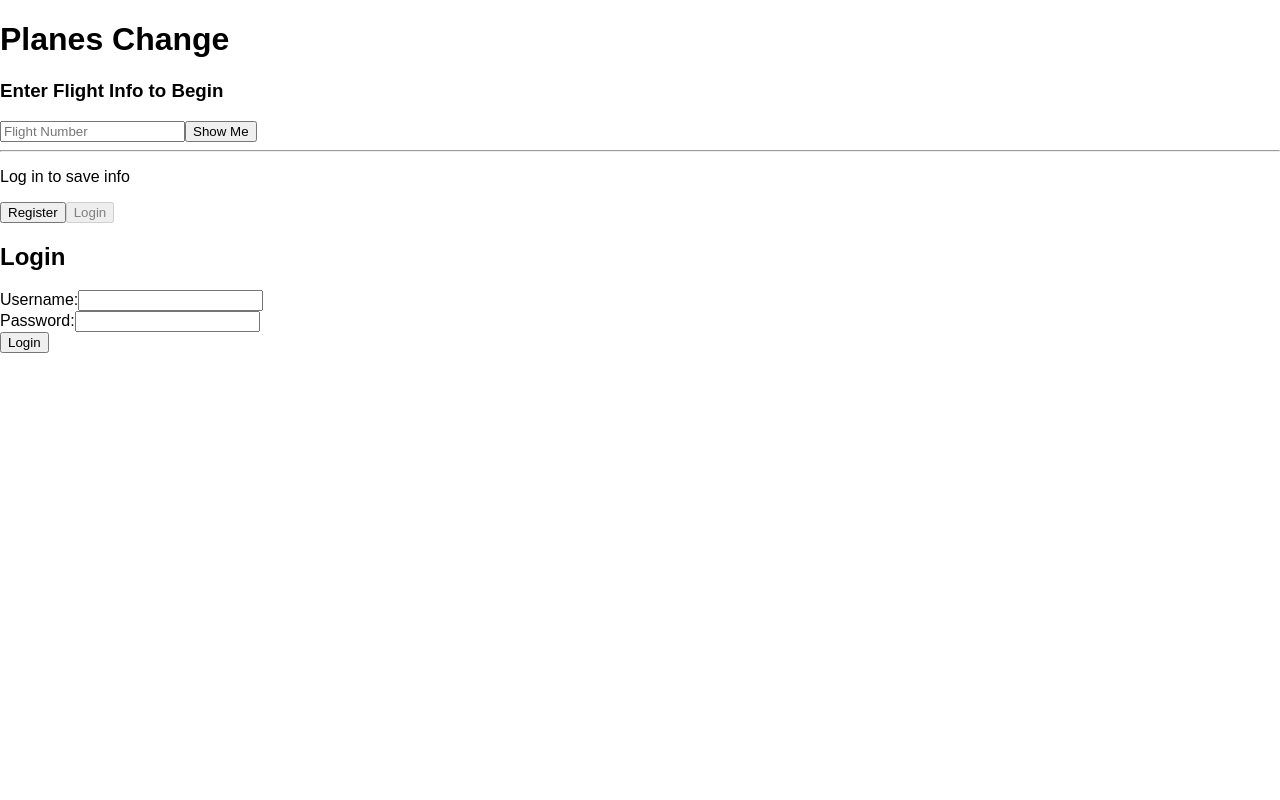
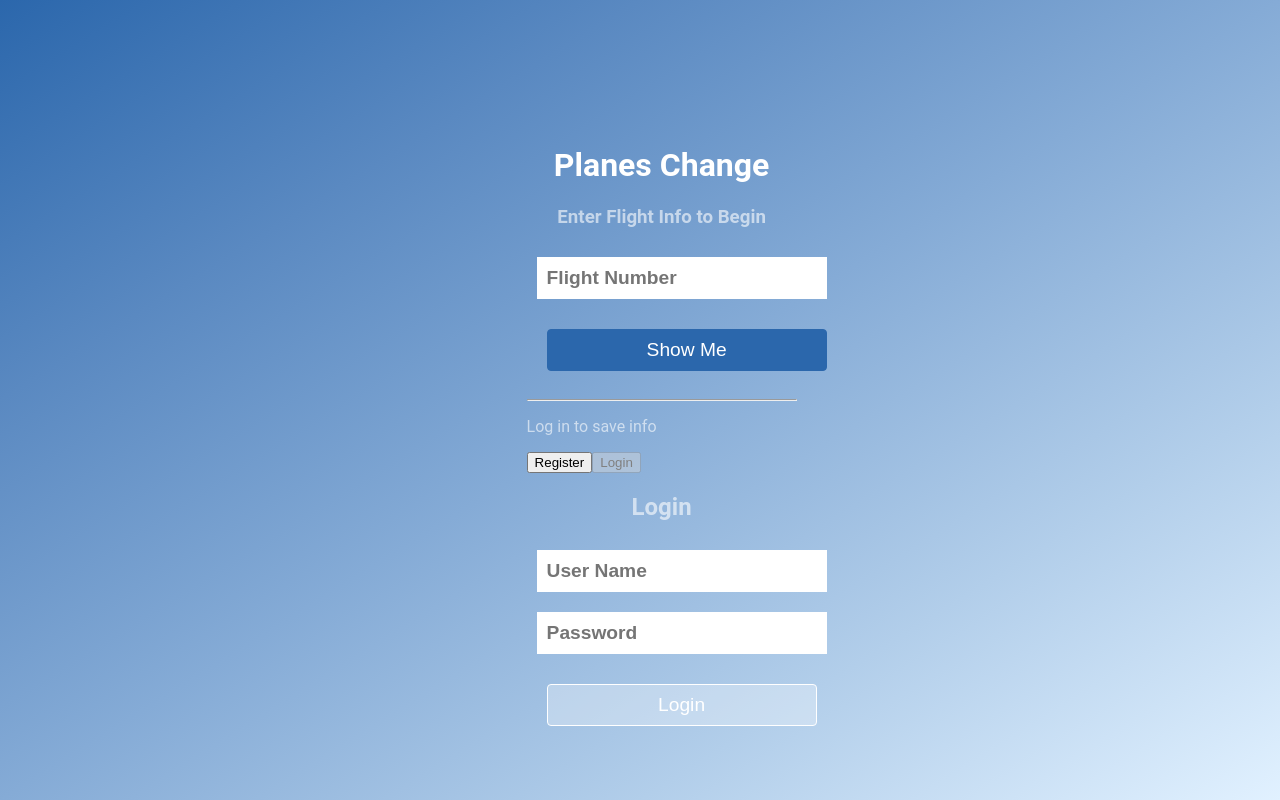
Before and after one commit to KathrynParker/planeschange, a React (Create React App) app in the folder client/: page /login in a window 1280 px wide. Built offline with nearby package versions, Linux system fonts and the light colour scheme.

Commit message:
first go at css

```diff
--- a/client/src/App.css
+++ b/client/src/App.css
@@ -1,28 +1,69 @@
-.App {
+html, body {
+  margin:0;
+  padding:0;
+  height:100%;
+  font-family: 'Roboto', sans-serif;
+  color: rgba(255, 255, 255, 0.6);
+}
+
+body {
+  background-image: linear-gradient(to right bottom, #2b67ac, #5a89c1, #85abd6, #b2ceea, #e1f1ff);
+}
+
+h1, h2, h3, h4, h5, h6 {
   text-align: center;
 }
 
-.App-logo {
-  animation: App-logo-spin infinite 20s linear;
-  height: 80px;
+.App-center-page{
+width:270px;
+height:150px;
+position:absolute;
+left:47%;
+top:25%;
+margin:-75px 0 0 -75px;
 }
 
-.App-header {
-  background-color: #222;
-  height: 150px;
-  padding: 20px;
-  color: white;
+.App-page-title {
+  color:#fff;
+  text-align:center;
+  font-size: 2em;
 }
 
-.App-title {
-  font-size: 1.5em;
+.App-rounded-button {
+  width: 280px;
+  height: 42px;
+  margin: 20px;
+  border-radius: 4px;
+  background-color: rgba(255, 255, 255, 0.3);
+  border: solid 1px #fff;
+  color: #fff;
+  font-size: 1.2em;
+  font-style: 500;
 }
 
-.App-intro {
-  font-size: large;
+
+.App-input-field {
+  width: 100%;
+  height: 22px;
+  margin: 10px;
+  /* background-color: rgba(255, 255, 255, 0.3); */
+  color:#fff;
+  font-size: 1.2em;
+  font-weight: 900;
+  padding: 10px;
+  border-style:solid;
+  border:none
 }
 
-@keyframes App-logo-spin {
-  from { transform: rotate(0deg); }
-  to { transform: rotate(360deg); }
+
+.App-cta-button {
+  width: 280px;
+  height: 42px;
+  margin: 20px;
+  border-radius: 4px;
+  background-color: #2B67AC;
+  border: solid 1px #2B67AC;
+  color: #fff;
+  font-size: 1.2em;
+  font-style: 500;
 }
--- a/client/src/App.js
+++ b/client/src/App.js
@@ -17,14 +17,14 @@ class App extends Component {
 
     render() {
         return (
-        <div className="">
-            <h1>Planes Change</h1>
+        <div className="App-center-page">
+            <h1 className="App-page-title">Planes Change</h1>
             <h3>Enter Flight Info to Begin</h3>
-            <input placeholder="Flight Number"></input>
-            <button onClick={this.flightNumEntered}>Show Me</button>
+            <input className="App-input-field" type="text" placeholder="Flight Number"></input>
+            <button  className="App-cta-button" onClick={this.flightNumEntered}>Show Me</button>
             <hr/>
             <p>Log in to save info</p>
-            <Login></Login>
+            <Login />
         </div>
         );
     }
--- /dev/null
+++ b/client/src/components/Login.css
@@ -0,0 +1,70 @@
+html, body {
+    margin:0;
+    padding:0;
+    height:100%;
+    font-family: 'Roboto', sans-serif;
+    color: rgba(255, 255, 255, 0.6);
+}
+
+body {
+    background-image: linear-gradient(to right bottom, #2b67ac, #5a89c1, #85abd6, #b2ceea, #e1f1ff);
+}
+
+h1, h2, h3, h4, h5, h6 {
+    text-align: center;
+}
+
+.Login-center-page{
+    width:270px;
+    height:150px;
+    position:absolute;
+    left:47%;
+    top:25%;
+    margin:-75px 0 0 -75px;
+}
+
+.Login-page-title {
+    color:#fff;
+    text-align:center;
+    font-size: 2em;
+}
+
+.Login-rounded-button {
+    width: 100%;
+    height: 42px;
+    margin: 20px;
+    border-radius: 4px;
+    background-color: rgba(255, 255, 255, 0.3);
+    border: solid 1px #fff;
+    color: #fff;
+    font-size: 1.2em;
+    font-style: 500;
+}
+
+
+.Login-input-field {
+    width: 100%;
+    height: 22px;
+    margin: 10px;
+    /* background-color: rgba(255, 255, 255, 0.3); */
+    color:#fff;
+    font-size: 1.2em;
+    font-weight: 900;
+    padding: 10px;
+    border-style:solid;
+    border:none
+
+}
+
+
+/* .Login-cta-button {
+    width: 100%;
+    height: 42px;
+    margin: 10px;
+    border-radius: 4px;
+    background-color: #2B67AC;
+    border: solid 1px #2B67AC;
+    color: #fff;
+    font-size: 1.2em;
+    font-style: 500;
+} */
--- a/client/src/components/login.js
+++ b/client/src/components/login.js
@@ -1,5 +1,8 @@
 import React, { Component } from 'react';
+import './Login.css';
 import axios from 'axios';
+
+
 class Login extends Component {
     constructor(props) {
         super(props);
@@ -33,20 +36,18 @@ class Login extends Component {
                                 <label htmlFor="registerPassword">Password:</label>
                                 <input name="registerPassword" type="password" required />
                             </div>
-                            <button type="submit">Register</button>
+                            <button className="Login-rounded-button" type="submit">Register</button>
                         </form>
                     ) : (
                         <form id="loginForm" onSubmit={this.login}>
                             <h2>Login</h2>
                             <div className="form-field">
-                                <label htmlFor="username">Username:</label>
-                                <input name="username" type="text" required />
+                                <input className="Login-input-field" name="username" type="text" placeholder="User Name" required></input>
                             </div>
                             <div className="form-field">
-                                <label htmlFor="password">Password:</label>
-                                <input name="password" type="password" required />
+                                <input className="Login-input-field" name="password" type="text" placeholder="Password" required></input>
                             </div>
-                            <button type="submit">Login</button>
+                            <button className="Login-rounded-button" type="submit">Login</button>
                         </form>
                     )}
                 </div>
```
